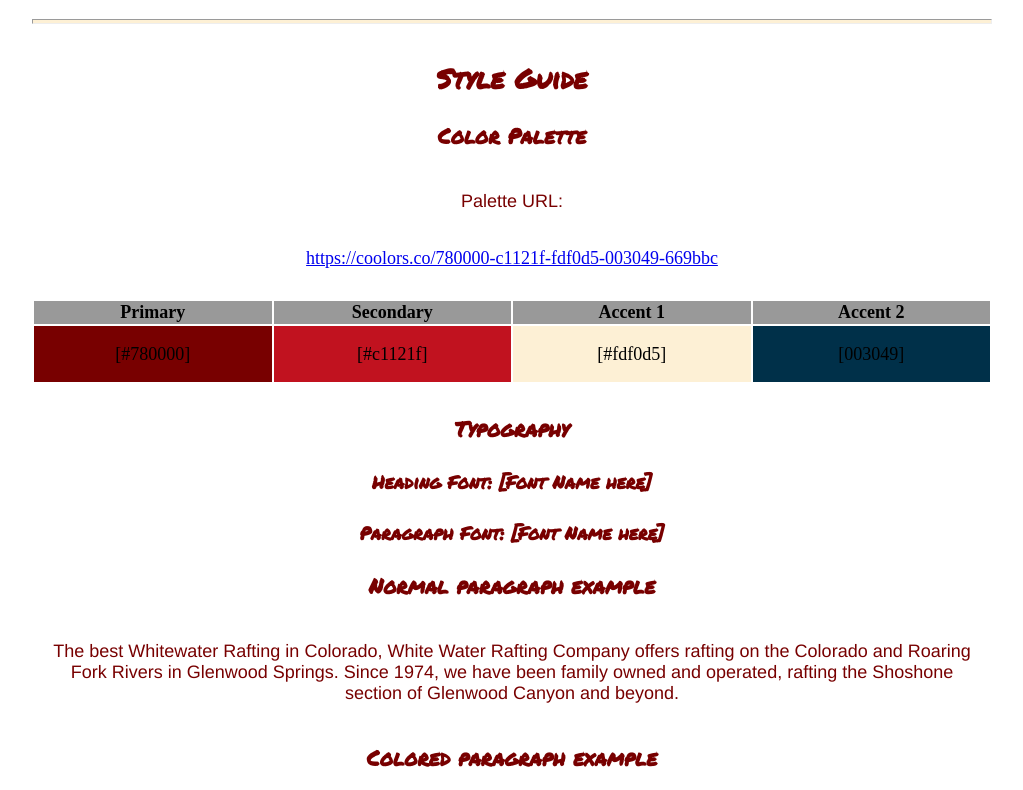
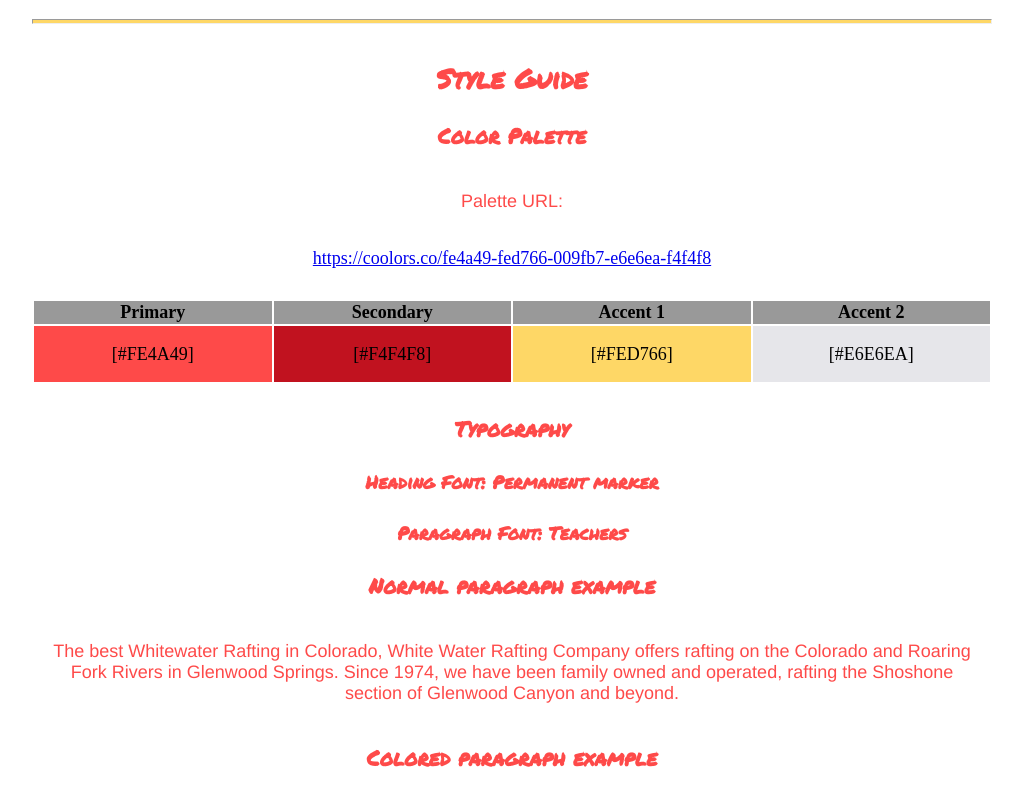
Before and after one commit to braydenhepburn/WDD130, a plain HTML site: page wrr/site-plan-rafting.html in a window 1280 px wide. Shown: the part 957-1747 px from the top of the page, without its empty margins (128-1151 px from the left). Drawn offline with Linux system fonts and the light colour scheme; a web font is replaced by a local one.

Commit message:
changedcolors

```diff
--- a/wrr/site-plan-rafting.html
+++ b/wrr/site-plan-rafting.html
@@ -42,8 +42,8 @@
 
     <!-- Copy and paste the URL to your finished palette below. Replace the href value that is there with yours. Make sure to paste it into both the href value and the content text of the <a> tag -->
     <p>Palette URL:</p>
-    <a href="https://coolors.co/780000-c1121f-fdf0d5-003049-669bbc"
-      target="_blank">https://coolors.co/780000-c1121f-fdf0d5-003049-669bbc</a>
+    <a href="hhttps://coolors.co/fe4a49-fed766-009fb7-e6e6ea-f4f4f8"
+      target="_blank">https://coolors.co/fe4a49-fed766-009fb7-e6e6ea-f4f4f8</a>
 
     <table class="colors">
       <tr>
@@ -54,10 +54,10 @@
       </tr>
       <!-- Replace the numbers in the boxes below with your hex color codes. Then switch to the site-plan.css file and change your colors there as well. -->
       <tr>
-        <td class="primary">[#780000]</td>
-        <td class="secondary">[#c1121f]</td>
-        <td class="accent1">[#fdf0d5]</td>
-        <td class="accent2">[003049]</td>
+        <td class="primary">[#FE4A49]</td>
+        <td class="secondary">[#F4F4F8]</td>
+        <td class="accent1">[#FED766]</td>
+        <td class="accent2">[#E6E6EA]</td>
       </tr>
     </table>
 
@@ -67,11 +67,11 @@
     <!-- Choose a font for your paragraphs (body copy) and headlines. What font(s) have you chosen? Think also about which of your colors above you might use for background and font colors. -->
 
     <h4>
-      Heading Font: [Font Name here]
+      Heading Font: Permanent marker
       <!-- change this -->
     </h4>
     <h4>
-      Paragraph Font: [Font Name here]
+      Paragraph Font: Teachers
       <!-- change this -->
     </h4>
     <h3>Normal paragraph example</h3>
--- a/wrr/styles/site-plan-rafting.css
+++ b/wrr/styles/site-plan-rafting.css
@@ -6,25 +6,25 @@ Fonts are separated by a & */
 
 :root {
   /* change the values below to your colors from your palette */
-  --primary-color: #780000   ;
+  --primary-color: #FE4A49   ;
   --secondary-color: #c1121f ;
-  --accent1-color: #fdf0d5;
-  --accent2-color: #003049;
+  --accent1-color: #FED766;
+  --accent2-color: #E6E6EA;
 
   /* change the values below to your chosen font(s) */
   --heading-font: "Permanent Marker";
   --paragraph-font: Teachers, Helvetica, sans-serif;
 
   /* these colors below should be chosen from among your palette colors above */
-  --headline-color-on-white: #780000;  /* headlines on a white background */
-  --headline-color-on-color: #003049; /* headlines on a colored background */
-  --paragraph-color-on-white: #780000; /* paragraph text on a white background */
-  --paragraph-color-on-color: #003049; /* paragraph text on a colored background */
-  --paragraph-background-color: #780000  ;
-  --nav-link-color: #780000;
-  --nav-background-color: #fdf0d5;
-  --nav-hover-link-color: #003049;
-  --nav-hover-background-color: #780000;
+  --headline-color-on-white: #FE4A49;  /* headlines on a white background */
+  --headline-color-on-color: #E6E6EA; /* headlines on a colored background */
+  --paragraph-color-on-white: #FE4A49; /* paragraph text on a white background */
+  --paragraph-color-on-color: #E6E6EA; /* paragraph text on a colored background */
+  --paragraph-background-color: #FE4A49  ;
+  --nav-link-color: #FE4A49;
+  --nav-background-color: #FED766;
+  --nav-hover-link-color: #E6E6EA;
+  --nav-hover-background-color: #FE4A49;
 }
 
 
```
